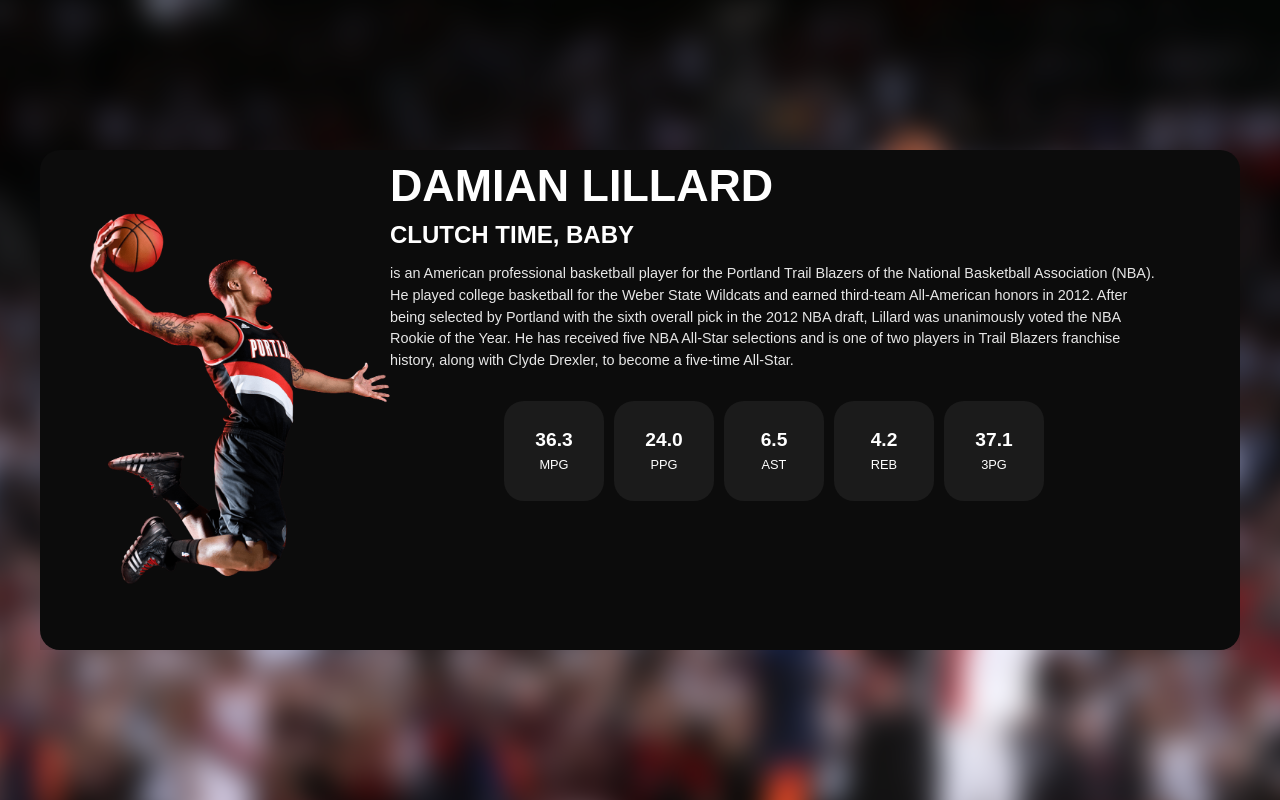
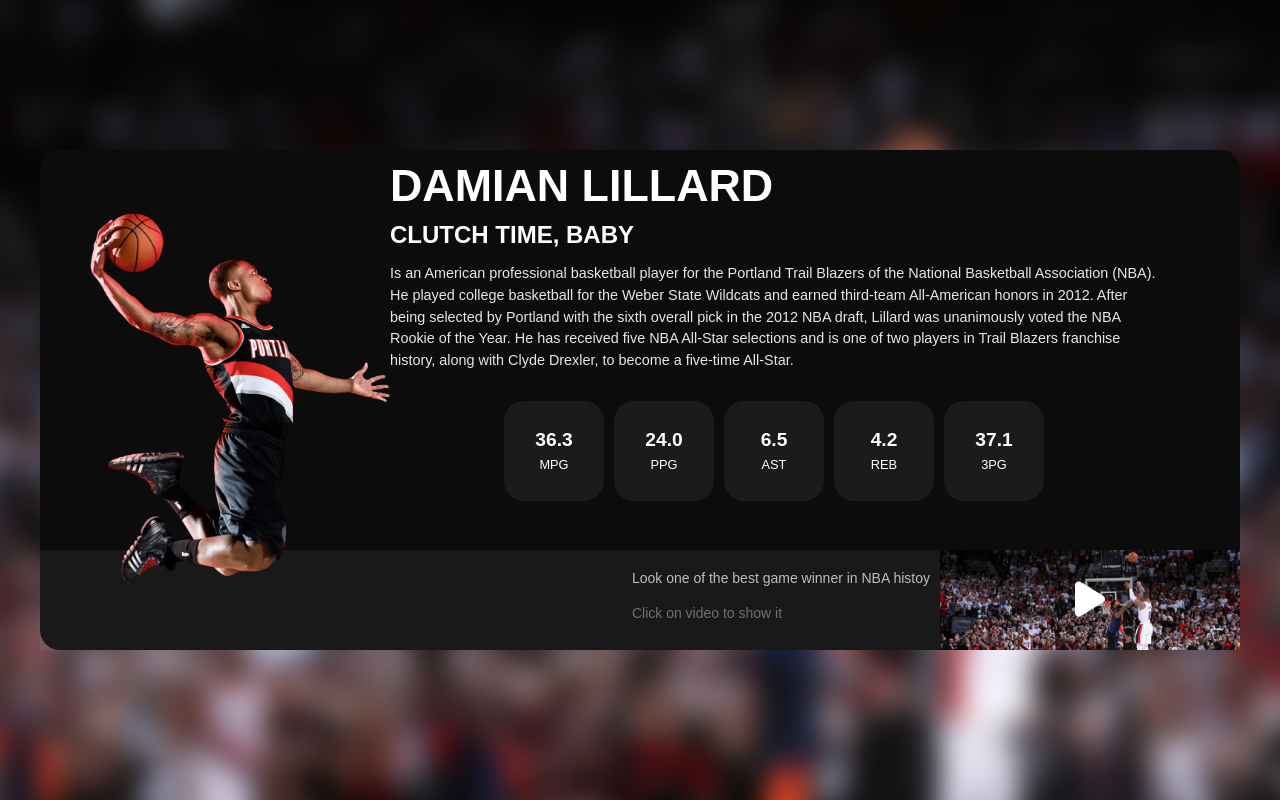
Before and after one commit to LucasED78/lillard-card, a plain HTML site: page index.html in a window 1280 px wide. Drawn offline with Linux system fonts and the light colour scheme.

Commit message:
[ADDED] Card footer

```diff
--- a/css/style.css
+++ b/css/style.css
@@ -8,6 +8,10 @@
   font-family: sans-serif;
   font-size: 14px;
 }
+
+a { color: white; }
+
+a:visited { color: white; }
 
 .content__bg {
   width: 100vw;
@@ -112,9 +116,55 @@
 
 .card__footer {
   width: 100%;
-  height: 80px;
+  height: 100px;
   position: absolute;
-  background-color: rgba(0, 0, 0, 0.103);
+  display: flex;
+  justify-content: flex-end;
+  background-color: rgba(255, 255, 255, 0.055);
   bottom: 0;
   z-index: 30;
 }
+
+.video {
+  display: inline-block;
+  min-width: 300px;
+  height: 100%;
+  display: flex;
+  justify-content: center;
+  position: relative;
+}
+
+.video__thumbnail {
+  width: 100%;
+  height: 100%;
+  background-image: url(../img/dame.jpg);
+  background-size: cover;
+  background-position: center;
+}
+
+.video__play {
+  top: 0;
+  position: absolute;
+  top: 50%;
+  transform: translateY(-50%);
+  font-size: 2.5rem;
+  color: white;
+  cursor: pointer;
+  transition: color 0.5s;
+}
+
+.video__play:hover { color: red; }
+
+.video__detail {
+  display: flex;
+  flex-direction: column;
+  justify-content: center;
+}
+
+.video__paragraph {
+  color: #bdbdbd;
+  margin: 5px 0;
+  margin-right: 10px;
+}
+
+.video__paragraph--unfocus { color: #707070; }
--- a/index.html
+++ b/index.html
@@ -20,7 +20,7 @@
           <h2 class="card__subtitle">CLUTCH TIME, BABY</h2>
 
           <p class="card__paragraph">
-            is an American professional basketball player for the Portland Trail Blazers of the National Basketball Association (NBA). He played college basketball for the Weber State Wildcats and earned third-team All-American honors in 2012. After being selected by Portland with the sixth overall pick in the 2012 NBA draft, Lillard was unanimously voted the NBA Rookie of the Year. He has received five NBA All-Star selections and is one of two players in Trail Blazers franchise history, along with Clyde Drexler, to become a five-time All-Star.
+            Is an American professional basketball player for the Portland Trail Blazers of the National Basketball Association (NBA). He played college basketball for the Weber State Wildcats and earned third-team All-American honors in 2012. After being selected by Portland with the sixth overall pick in the 2012 NBA draft, Lillard was unanimously voted the NBA Rookie of the Year. He has received five NBA All-Star selections and is one of two players in Trail Blazers franchise history, along with Clyde Drexler, to become a five-time All-Star.
           </p>
 
           <div class="statistics">
@@ -52,13 +52,21 @@
         </div>
 
         <div class="card__footer">
+          <div class="video__detail">
+            <p class="video__paragraph">Look one of the best game winner in NBA histoy</p>
+            <p class="video__paragraph--unfocus">Click on video to show it</p>
+          </div>
           <div class="video">
-            <div class="video__thumbnail">
+            <div class="video__thumbnail"></div>
 
-            </div>
+            <a class="video__play" href="https://www.youtube.com/watch?v=E1oJLaZ3K-0" target="_blank">
+              <i class="fa fa-play"></i>
+            </a>
           </div>
         </div>
       </div>
     </main>
+
+    <script src="https://kit.fontawesome.com/f1f3bdea99.js" crossorigin="anonymous"></script>
   </body>
 </html>
```
